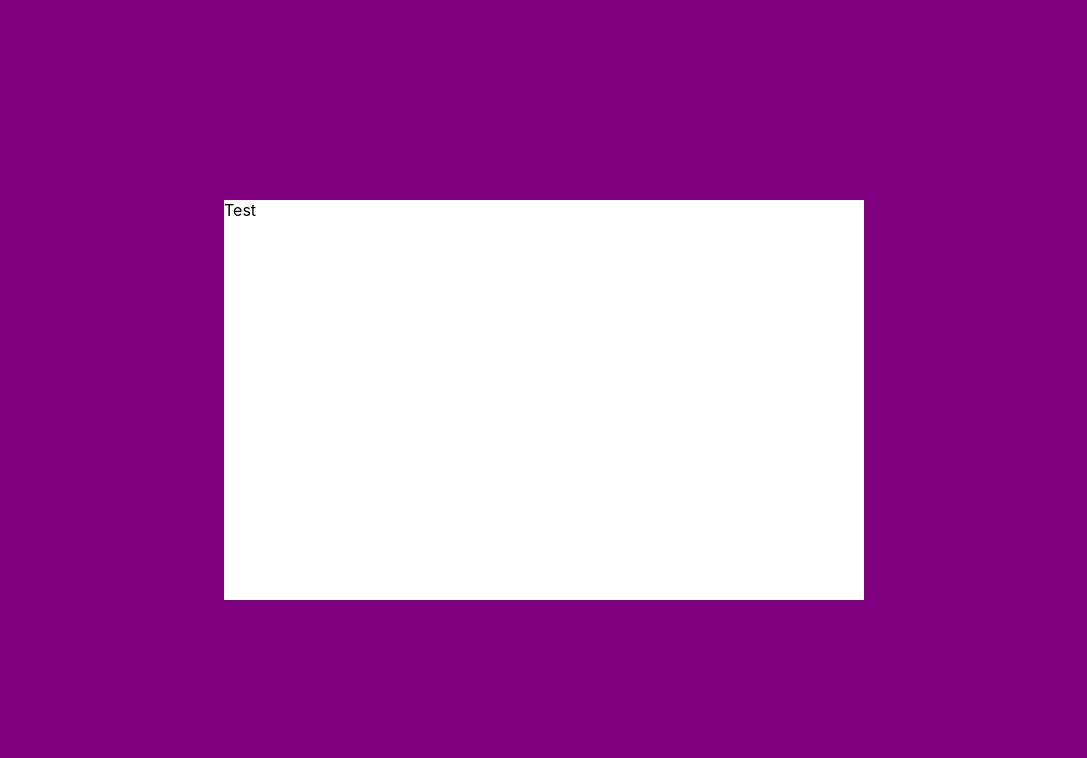
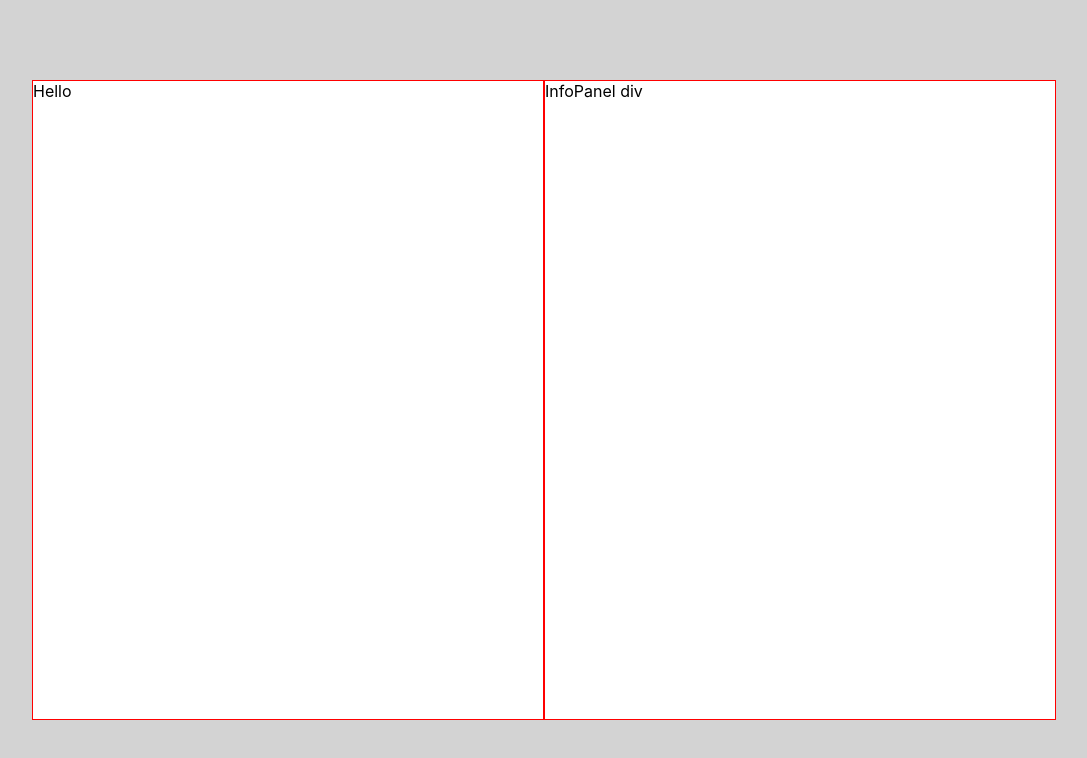
Before and after one commit to katfay/kats-weather-site-react, a React (Create React App) app: page / in a window 1280 px wide. Shown: the top 758 px of the page, without its empty margins (96-1183 px from the left). Built offline with nearby package versions, Linux system fonts and the light colour scheme.

Commit message:
Add picture and info containers

```diff
--- a/src/App.css
+++ b/src/App.css
@@ -1,5 +1,5 @@
 .App {
-  background-color: purple;
+  background-color: lightgray;
   display: flex;
   justify-content: center;
   align-items: center;
@@ -8,9 +8,10 @@
 }
 
 .App .main-container {
+  display: flex;
   background-color: #fff;
-  min-height: 50%;
-  min-width: 50%;
+  min-height: 80%;
+  min-width: 80%;
 }
 
 /*
--- a/src/App.js
+++ b/src/App.js
@@ -10,7 +10,10 @@ import "./Attribution.css";
 export default function App() {
   return (
     <div className="App">
-      <div className="main-container">Test</div>
+      <div className="main-container">
+        <WeatherPic />
+        <InfoPanel />
+      </div>
     </div>
   );
 }
--- a/src/InfoPanel.css
+++ b/src/InfoPanel.css
@@ -0,0 +1,8 @@
+.test-border {
+  border: solid 1px red;
+}
+
+.InfoPanel {
+  display: flex;
+  width: 50%;
+}
--- a/src/InfoPanel.js
+++ b/src/InfoPanel.js
@@ -1,3 +1,9 @@
+import "./InfoPanel.css";
+
+export default function InfoPanel() {
+  return <div className="InfoPanel test-border">InfoPanel div</div>;
+}
+
 /*
 import React from "react";
 
--- a/src/WeatherPic.css
+++ b/src/WeatherPic.css
@@ -0,0 +1,5 @@
+.WeatherPic {
+  display: flex;
+  width: 50%;
+  border: solid 1px red;
+}
--- a/src/WeatherPic.js
+++ b/src/WeatherPic.js
@@ -0,0 +1,5 @@
+import "./WeatherPic.css";
+
+export default function WeatherPic() {
+  return <div className="WeatherPic">Hello</div>;
+}
```
